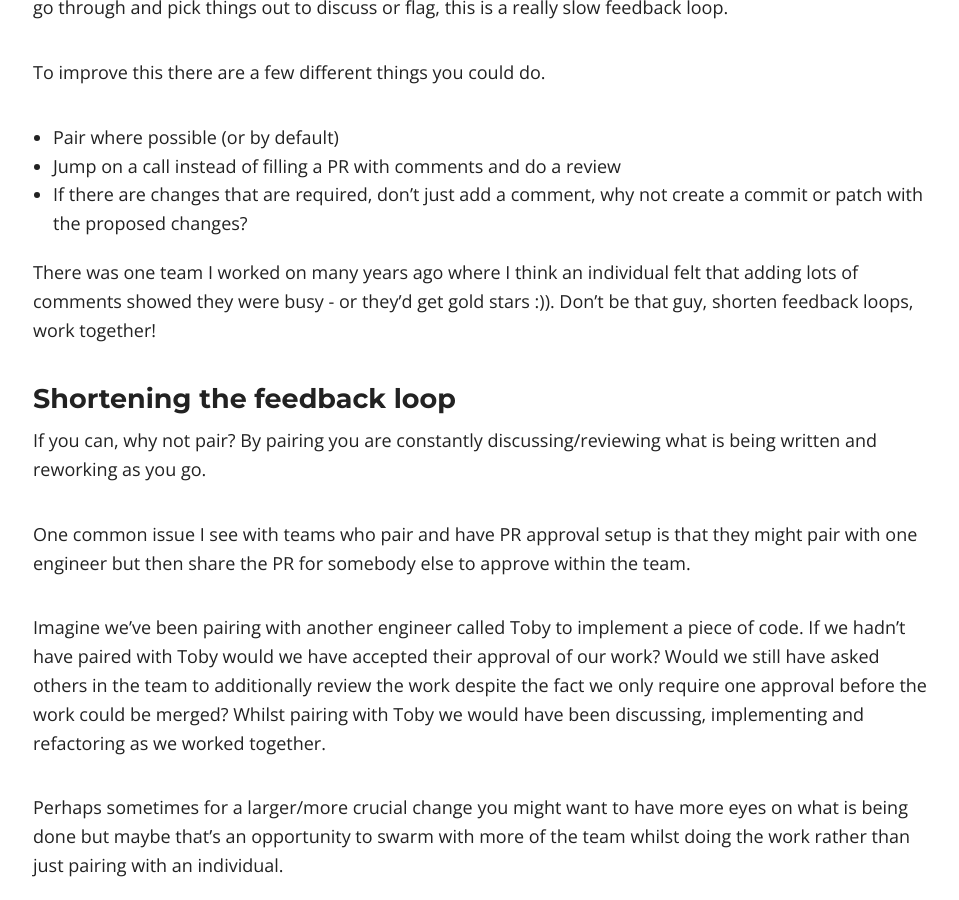
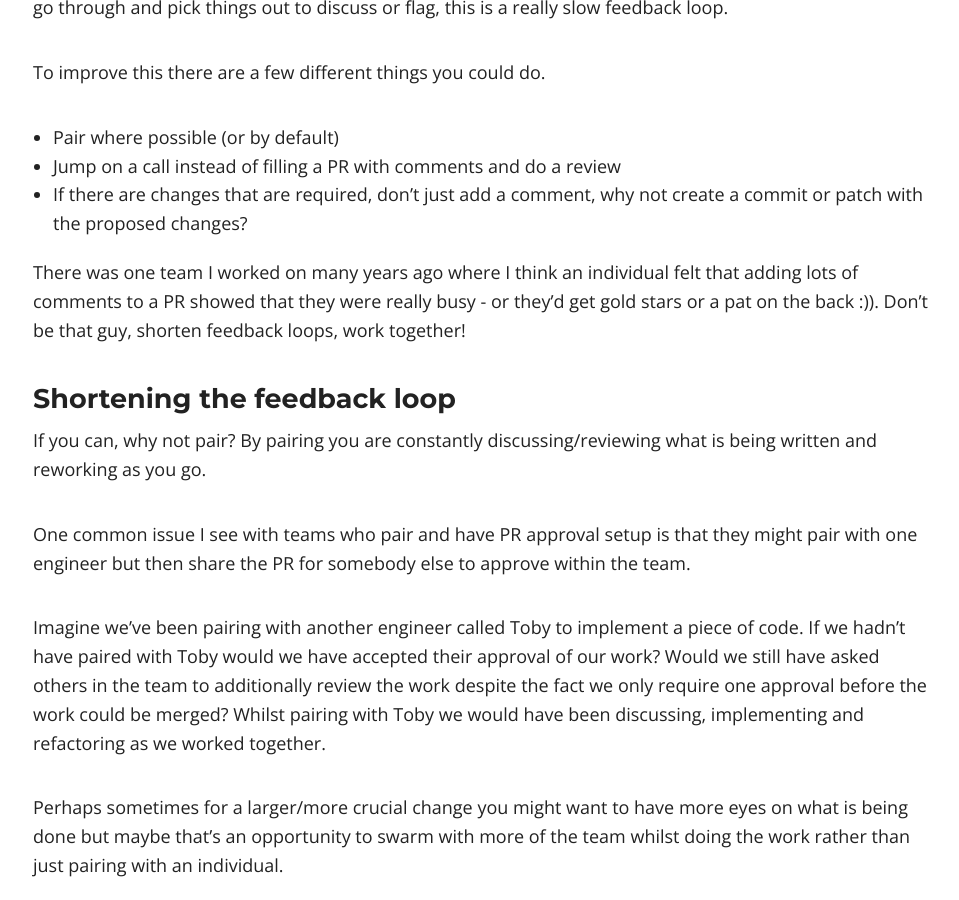
Before and after one commit to vivrichards600/vivrichards600.github.io, a Jekyll site: the page built from _posts/2024-01-02-stop-being-frAgile-improving-communication-collaboration-remote-team.md, in a window 1280 px wide and 900 px high, scrolled down 9961 px. Shown: the whole window, without its empty margins (157-1116 px from the left). Built offline with Jekyll 4.4.1, drawn with Linux system fonts in a browser that asks for light colours; nearby versions of some CDN libraries; comment, search, counter and statistics services are not loaded.

Commit message:
Fixing typos

```diff
--- a/_posts/2024-01-02-stop-being-frAgile-improving-communication-collaboration-remote-team.md
+++ b/_posts/2024-01-02-stop-being-frAgile-improving-communication-collaboration-remote-team.md
@@ -167,7 +167,7 @@ To improve this there are a few different things you could do.
 * Jump on a call instead of filling a PR with comments and do a review
 * If there are changes that are required, don't just add a comment, why not create a commit or patch with the proposed changes?
 
-There was one team I worked on many years ago where I think an individual felt that adding lots of comments showed they were busy - or they'd get gold stars :)). Don't be that guy, shorten feedback loops, work together!
+There was one team I worked on many years ago where I think an individual felt that adding lots of comments to a PR showed that they were really busy - or they'd get gold stars or a pat on the back :)). Don't be that guy, shorten feedback loops, work together!
 
 ### Shortening the feedback loop
 If you can, why not pair? By pairing you are constantly discussing/reviewing what is being written and reworking as you go.
```
